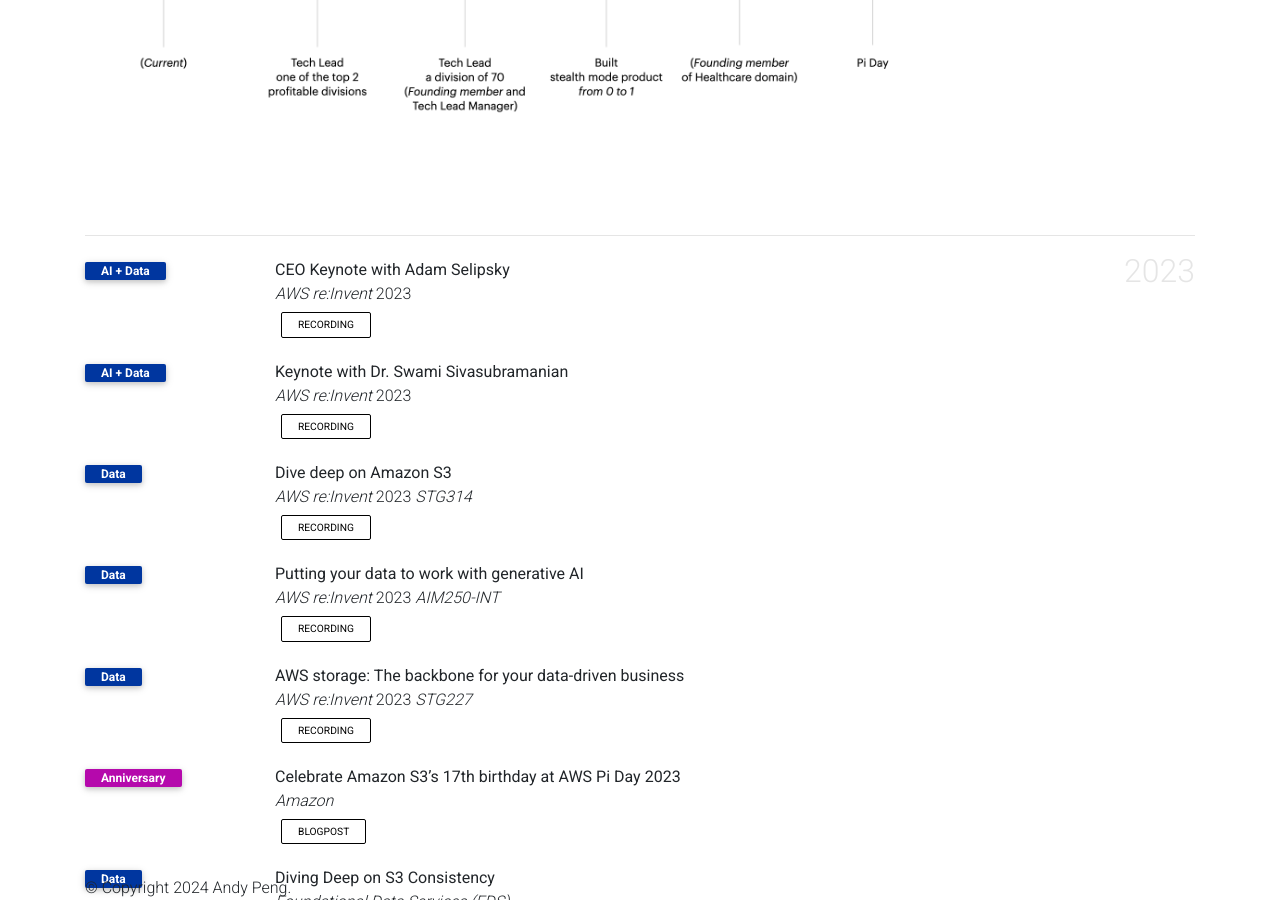
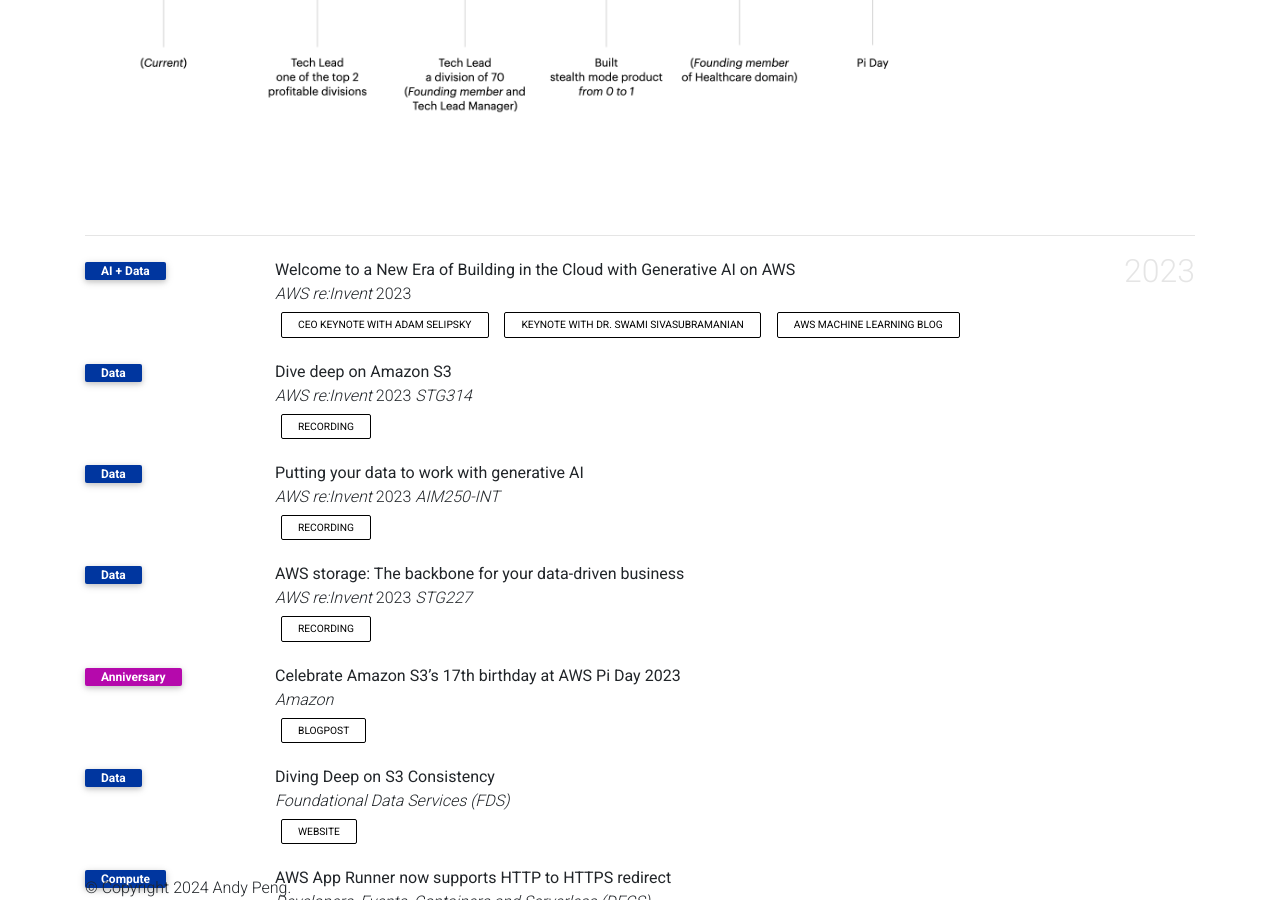
Before and after one commit to gfw001/gfw001.github.io, a Jekyll site: the page products.html, which Jekyll copies as it is, in a window 1280 px wide and 900 px high, scrolled down 489 px. Built offline with Jekyll 4.4.1, drawn with Linux system fonts in a browser that asks for light colours; comment, search, counter and statistics services are not loaded; a style sheet for code colours, icons or effects is not loaded.

Commit message:
Update products.html

```diff
--- a/products.html
+++ b/products.html
@@ -205,24 +205,12 @@
             <div class="row">
                <div class="col-sm-2 abbr"><abbr class="badge">AI + Data</abbr></div>
                <div id="mao2023agent" class="col-sm-8">
-                  <div class="title">CEO Keynote with Adam Selipsky</div>
+                  <div class="title">Welcome to a New Era of Building in the Cloud with Generative AI on AWS</div>
                   <div class="periodical"> <em>AWS re:Invent</em> 2023</div>
                   <div class="links">
-                     <a href="https://youtu.be/PMfn9_nTDbM?si=dbu4oUJXeik0WVJS" class="btn btn-sm z-depth-0" role="button" rel="external nofollow noopener" target="_blank">Recording</a>
-               </div>
-               <div class="badges">
-                  <span class="altmetric-embed" data-hide-no-mentions="true" data-hide-less-than="15" data-badge-type="2" data-badge-popover="right"></span> <span class="__dimensions_badge_embed__" data-pmid="" data-hide-zero-citations="true" data-style="small_rectangle" data-legend="hover-right" style="margin-bottom: 3px;"></span>
-               </div>
-            </div>
-         </li>
-         <li>
-            <div class="row">
-               <div class="col-sm-2 abbr"><abbr class="badge">AI + Data</abbr></div>
-               <div id="mao2023agent" class="col-sm-8">
-                  <div class="title">Keynote with Dr. Swami Sivasubramanian</div>
-                  <div class="periodical"> <em>AWS re:Invent</em> 2023</div>
-                  <div class="links">
-                     <a href="https://youtu.be/8clH7cbnIQw?si=tXE5JcYHk6PkMPYH" class="btn btn-sm z-depth-0" role="button" rel="external nofollow noopener" target="_blank">Recording</a>
+                     <a href="https://youtu.be/PMfn9_nTDbM?si=dbu4oUJXeik0WVJS" class="btn btn-sm z-depth-0" role="button" rel="external nofollow noopener" target="_blank">CEO Keynote with Adam Selipsky</a>
+                     <a href="https://youtu.be/8clH7cbnIQw?si=tXE5JcYHk6PkMPYH" class="btn btn-sm z-depth-0" role="button" rel="external nofollow noopener" target="_blank">Keynote with Dr. Swami Sivasubramanian</a>
+                     <a href="https://aws.amazon.com/blogs/machine-learning/welcome-to-a-new-era-of-building-in-the-cloud-with-generative-ai-on-aws/" class="btn btn-sm z-depth-0" role="button" rel="external nofollow noopener" target="_blank">AWS Machine Learning Blog</a>
                </div>
                <div class="badges">
                   <span class="altmetric-embed" data-hide-no-mentions="true" data-hide-less-than="15" data-badge-type="2" data-badge-popover="right"></span> <span class="__dimensions_badge_embed__" data-pmid="" data-hide-zero-citations="true" data-style="small_rectangle" data-legend="hover-right" style="margin-bottom: 3px;"></span>
```
